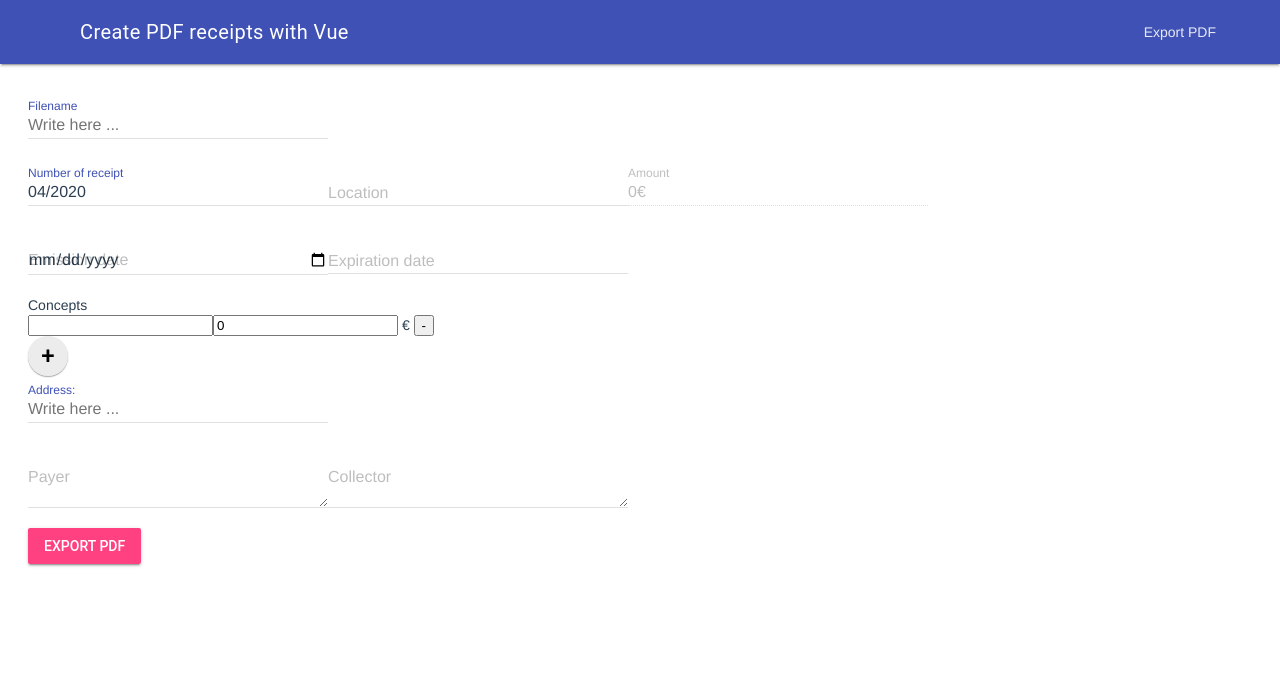
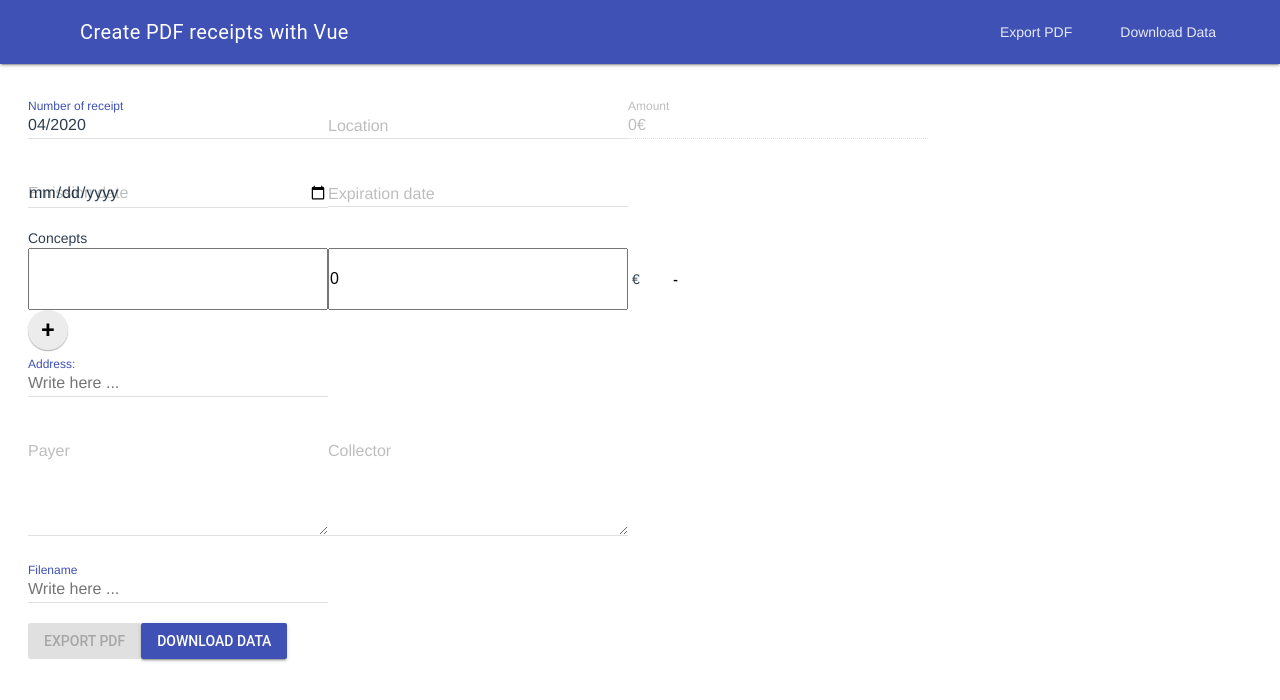
Before and after one commit to rldorado/vue-receipt, a Vue app: page / in a window 1280 px wide. Shown: the top 700 px of the page. Built offline with nearby package versions, Linux system fonts and the light colour scheme.

Commit message:
Do some refactors and add 'download' feature

```diff
--- a/src/App.vue
+++ b/src/App.vue
@@ -5,7 +5,8 @@
         <span class="mdl-layout-title">Create PDF receipts with Vue</span>
         <div class="mdl-layout-spacer"></div>
         <nav class="mdl-navigation mdl-layout--large-screen-only">
-          <a class="mdl-navigation__link" @click="exportPDF">Export PDF</a>
+          <a class="mdl-navigation__link" @click="exportPDF" href="">Export PDF</a>
+          <a class="mdl-navigation__link" :href="getJSONDataFile" download="data.json">Download Data</a>
         </nav>
       </div>
     </header>
@@ -13,15 +14,20 @@
       <span class="mdl-layout-title">Menu</span>
       <nav class="mdl-navigation">
         <a class="mdl-navigation__link" @click="exportPDF">Export PDF</a>
+        <a class="mdl-navigation__link" :href="getJSONDataFile" download="data.json">Download Data</a>
       </nav>
     </div>
     <main class="mdl-layout__content">
       <FormInput :receipt="receipt" :filename="filename" />
       <button
         class="mdl-button mdl-js-button mdl-button--raised mdl-js-ripple-effect mdl-button--accent"
-        @click="exportPDF">
+        @click="exportPDF" :disabled="filename === ''">
         Export PDF
       </button>
+      <a class="mdl-button mdl-js-button mdl-button--raised mdl-js-ripple-effect mdl-button--colored"
+        :href="getJSONDataFile" download="data.json">
+        Download Data
+      </a>
     </main>
   </div>
 </template>
@@ -34,6 +40,11 @@ import FormInput from '@/components/FormInput'
 export default {
   name: 'App',
   components: { FormInput },
+  computed: {
+    getJSONDataFile () {
+      return 'data:text/json;charset=utf-8,' + encodeURIComponent(JSON.stringify(this.receipt));
+    }
+  },
   data: () => ({
       filename: '',
       receipt: {
@@ -48,7 +59,7 @@ export default {
         collector: ''
       }
   }),
-  mounted() {
+  created () {
     if (localStorage.getItem('receiptMetadata')) {
       try {
         this.receipt = JSON.parse(localStorage.getItem('receiptMetadata'));
@@ -60,6 +71,16 @@ export default {
   methods: {
     exportPDF() {
       let doc = new jsPDF('landscape', 'pt');
+      this.generatePDF(doc);
+      this.saveReceipt();
+      doc.save(`${this.filename}.pdf`);
+    },
+    saveReceipt() {
+      if (!this.receipt) return;
+      const parsed = JSON.stringify(this.receipt);
+      localStorage.setItem('receiptMetadata', parsed);
+    },
+    generatePDF (doc) {
       this.receipt.amount = this.receipt.concepts.reduce((total,item) => total + Number(item.amount, 2), 0);
       doc.text(40, 40, 'Factura de alquiler');
       const firstRow = ['Numero', 'Localidad', 'Importe'];
@@ -74,10 +95,19 @@ export default {
           body: [[`${this.receipt.date}`, `${this.receipt.expiration}`]]
       });
 
-      const concepts = this.receipt.concepts;
+      let concepts = this.receipt.concepts;
+      const total = concepts.reduce((total,item) => total + Number(item.amount, 2), 0);
+      const conceptBody = [
+        ...concepts.map(el => [el.name, el.amount + ' €']),
+        [
+          { content: 'TOTAL', styles: { fillColor: [55, 275, 255] } },
+          { content: `${total} €`, styles: { fillColor: [55, 275, 255] } }
+        ]
+        //['TOTAL', `${total} €`, { fillColor: [239, 154, 154] }]
+      ];
 
       doc.autoTable({
-        body: concepts,
+        body: conceptBody,
         columns: [{ header: 'Concepto', dataKey: 'name' }, { header: 'Importe', dataKey: 'amount' }]
       });
 
@@ -85,14 +115,7 @@ export default {
       doc.autoTable({
           head: [['Pagador', 'Cobrador']],
           body: [[`${this.receipt.payer}`,`${this.receipt.collector}`]]
-      })
-      this.saveReceipt();
-      doc.save(`${this.filename}.pdf`);
-    },
-    saveReceipt() {
-      if (!this.receipt) return;
-      const parsed = JSON.stringify(this.receipt);
-      localStorage.setItem('receiptMetadata', parsed);
+      });
     }
   }
 }
--- a/src/components/FormInput.vue
+++ b/src/components/FormInput.vue
@@ -1,14 +1,5 @@
 <template>
         <section>
-            <div class="mdl-textfield mdl-js-textfield mdl-textfield--floating-label">
-                <input
-                    class="mdl-textfield__input"
-                    type="text"
-                    id="filename"
-                    placeholder="Write here ..."
-                    v-model="filename">
-                    <label class="mdl-textfield__label" for="filename">Filename</label>
-            </div>
             <div>
                 <div class="mdl-textfield mdl-js-textfield mdl-textfield--floating-label">
                     <label class="mdl-textfield__label" for="num">Number of receipt</label>
@@ -36,9 +27,21 @@
             <div>
                 <label for="concepts">Concepts</label>
                 <div v-for="(concept, index) in receipt.concepts" :key="index">
-                <input type="text" v-model="concept.name">
-                <input type="number" v-model="concept.amount"> €
-                <button @click="deleteConcept(index)">-</button>
+                    <input
+                        type="text"
+                        class="mdl-textfield mdl-js-textfield mdl-textfield--floating-label"
+                        v-model="concept.name">
+                    <input
+                        type="number"
+                        class="mdl-textfield mdl-js-textfield mdl-textfield--floating-label"
+                        pattern="-?[0-9]*(\.[0-9]+)?"
+                        v-model="concept.amount"> €
+                    <button
+                        class="mdl-button mdl-js-button"
+                        @click="deleteConcept(index)">
+                        -
+                    </button>
+                    <span class="mdl-textfield__error">Amount is not a number!</span>
                 </div>
                 <button
                     class="mdl-button mdl-js-button mdl-button--fab mdl-button--mini-fab"
@@ -57,12 +60,22 @@
             <div>
                 <div class="mdl-textfield mdl-js-textfield mdl-textfield--floating-label">
                     <label class="mdl-textfield__label" for="payer">Payer</label>
-                    <textarea class="mdl-textfield__input" id="payer" v-model="receipt.payer"></textarea>
+                    <textarea class="mdl-textfield__input" rows="5" cols="50" id="payer" v-model="receipt.payer"></textarea>
                 </div>
                 <div class="mdl-textfield mdl-js-textfield mdl-textfield--floating-label">
                     <label class="mdl-textfield__label" for="collector">Collector</label>
-                    <textarea class="mdl-textfield__input" id="collector" v-model="receipt.collector"></textarea>
+                    <textarea class="mdl-textfield__input" rows="5" cols="50" id="collector" v-model="receipt.collector"></textarea>
                 </div>
+            </div>
+            <div class="mdl-textfield mdl-js-textfield mdl-textfield--floating-label">
+                <input
+                    class="mdl-textfield__input"
+                    type="text"
+                    id="filename"
+                    placeholder="Write here ..."
+                    :value="filename"
+                    v-on:input="$emit('filename', $event.target.value)">
+                    <label class="mdl-textfield__label" for="filename">Filename</label>
             </div>
         </section>
 </template>
```
Also changed, not shown: 1 other file (tests, documents, lock files or other folders).
